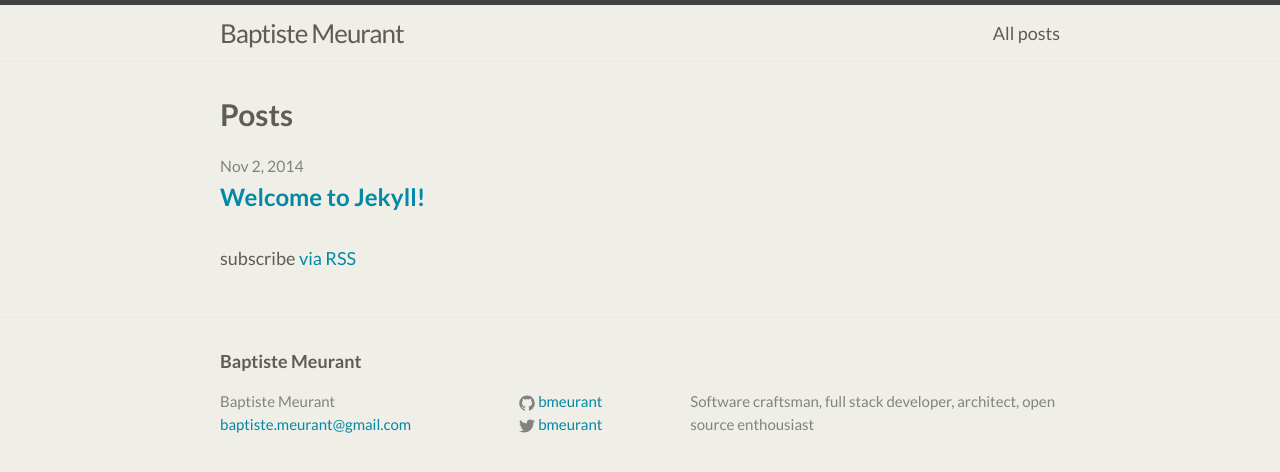
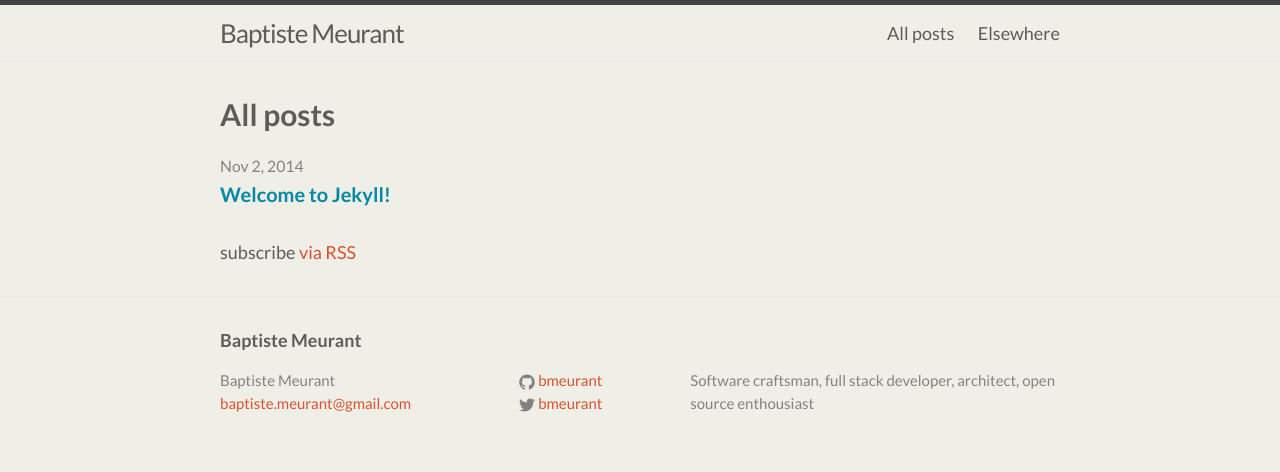
Before and after one commit to bmeurant/bmeurant.github.io, a Jekyll site: the page built from posts/index.html, in a window 1280 px wide. Shown: the top 472 px of the page. Built offline with Jekyll 4.4.1, drawn with Linux system fonts in a browser that asks for light colours; Markdown is read by kramdown in place of the engine named in the settings.

Commit message:
customize styles & add elsewhere page

```diff
--- a/_includes/header.html
+++ b/_includes/header.html
@@ -15,6 +15,7 @@
 
       <div class="trigger">
             <a class="page-link" href="{{ site.baseurl }}/blog/">All posts</a>
+            <a class="page-link" href="{{ site.baseurl }}/elsewhere/">Elsewhere</a>
       </div>
     </nav>
 
--- a/_sass/_layout.scss
+++ b/_sass/_layout.scss
@@ -94,6 +94,10 @@
 .site-footer {
     border-top: 1px solid $grey-color-light;
     padding: $spacing-unit 0;
+
+    a {
+        color: $orange;
+    }
 }
 
 .footer-heading {
@@ -172,11 +176,8 @@
 
 .post-list {
     margin-left: 0;
+    margin-bottom: 30px;
     list-style: none;
-
-    > li {
-        margin-bottom: $spacing-unit;
-    }
 }
 
 .post-meta {
@@ -186,10 +187,17 @@
 
 .post-link {
     display: block;
-    font-size: 24px;
+    font-size: 20px;
     color: $blue;
 }
 
+.rss-subscribe {
+    a {
+        color: $orange;
+    }
+
+    margin-bottom: 0;
+}
 
 
 /**
--- a/posts/index.html
+++ b/posts/index.html
@@ -6,7 +6,7 @@
 
 <div class="home">
 
-    <h1 class="page-heading">Posts</h1>
+    <h1 class="page-heading">All posts</h1>
 
     <ul class="post-list">
         {% for post in site.posts %}
```
Also changed, not shown: posts/elsewhere.html (added, +28 -0 lines).
